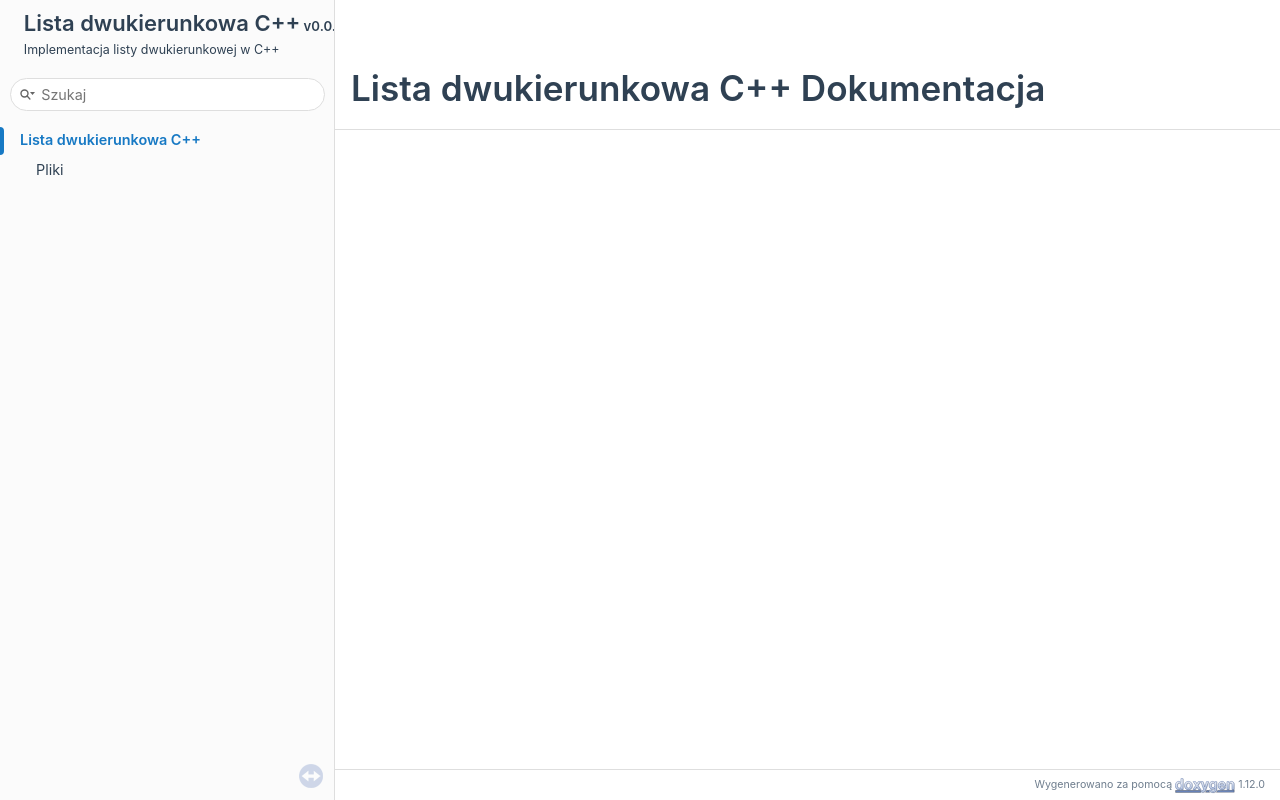
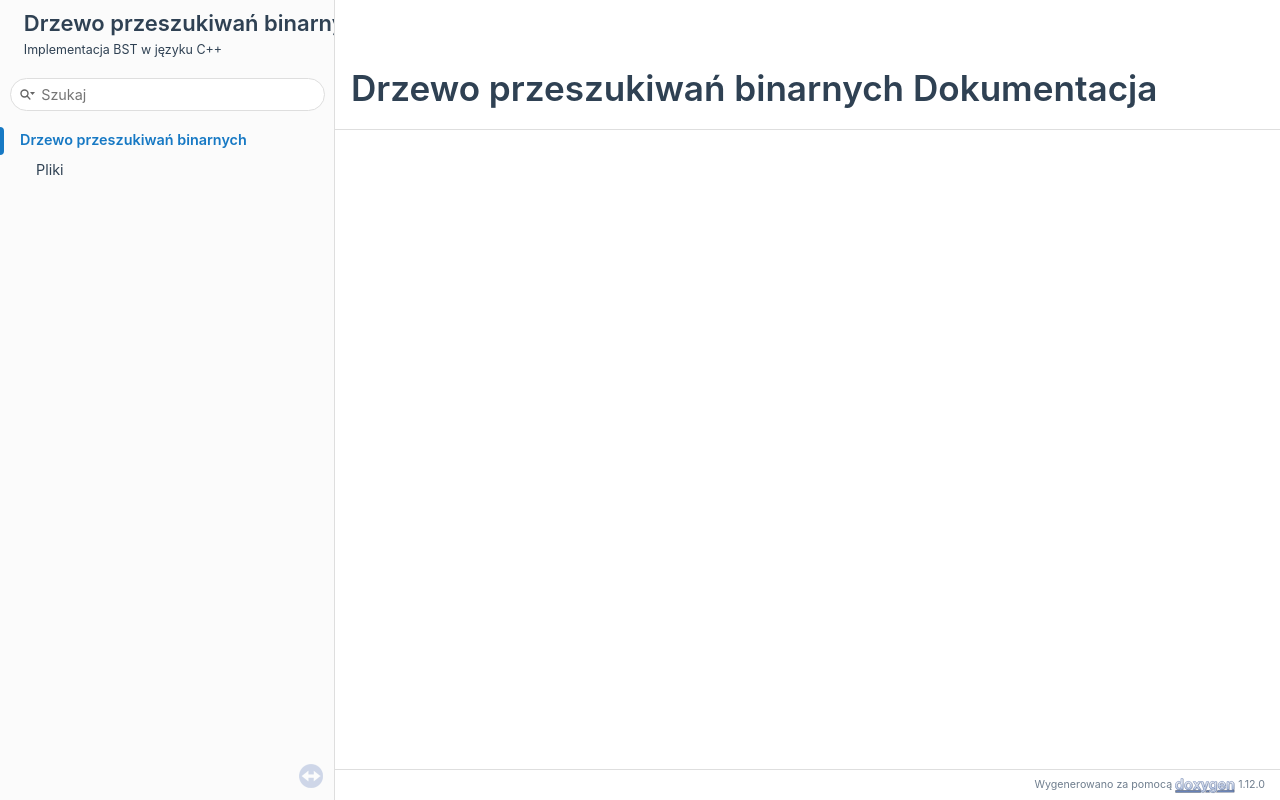
Before and after one commit to MaciejWojs/BST, a plain HTML site: page index.html in a window 1280 px wide. Drawn offline with Linux system fonts and the light colour scheme.

Commit message:
deploy: 834f5bd6cf2b29b158938086a01626df7d13cd0e

```diff
--- a/index.html
+++ b/index.html
@@ -5,7 +5,7 @@
 <meta http-equiv="X-UA-Compatible" content="IE=11"/>
 <meta name="generator" content="Doxygen 1.12.0"/>
 <meta name="viewport" content="width=device-width, initial-scale=1"/>
-<title>Lista dwukierunkowa C++: Strona główna</title>
+<title>Drzewo przeszukiwań binarnych: Strona główna</title>
 <link href="tabs.css" rel="stylesheet" type="text/css"/>
 <script type="text/javascript" src="jquery.js"></script>
 <script type="text/javascript" src="dynsections.js"></script>
@@ -29,9 +29,9 @@
  <tbody>
  <tr id="projectrow">
   <td id="projectalign">
-   <div id="projectname">Lista dwukierunkowa C++<span id="projectnumber">&#160;v0.0.2</span>
+   <div id="projectname">Drzewo przeszukiwań binarnych<span id="projectnumber">&#160;main</span>
    </div>
-   <div id="projectbrief">Implementacja listy dwukierunkowej w C++</div>
+   <div id="projectbrief">Implementacja BST w języku C++</div>
   </td>
  </tr>
  </tbody>
@@ -99,7 +99,7 @@ $(function(){initNavTree('index.html',''); initResizable(true); });
 </div>
 
 <div class="header">
-  <div class="headertitle"><div class="title">Lista dwukierunkowa C++ Dokumentacja</div></div>
+  <div class="headertitle"><div class="title">Drzewo przeszukiwań binarnych Dokumentacja</div></div>
 </div><!--header-->
 <div class="contents">
 <a href="doxygen_crawl.html"></a>
--- a/navtreedata.js
+++ b/navtreedata.js
@@ -24,7 +24,7 @@
 */
 var NAVTREE =
 [
-  [ "Lista dwukierunkowa C++", "index.html", [
+  [ "Drzewo przeszukiwań binarnych", "index.html", [
     [ "Pliki", "files.html", [
       [ "Lista plików", "files.html", "files_dup" ],
       [ "Składowe plików", "globals.html", [
```
Also changed, not shown: bst_8cpp.html (+3 -3 lines), bst_8hpp.html (+3 -3 lines), bst_8hpp_source.html (+3 -3 lines), files.html (+3 -3 lines), globals.html (+3 -3 lines), globals_func.html (+3 -3 lines), graph_legend.html (+3 -3 lines), main_8cpp.html (+3 -3 lines).
